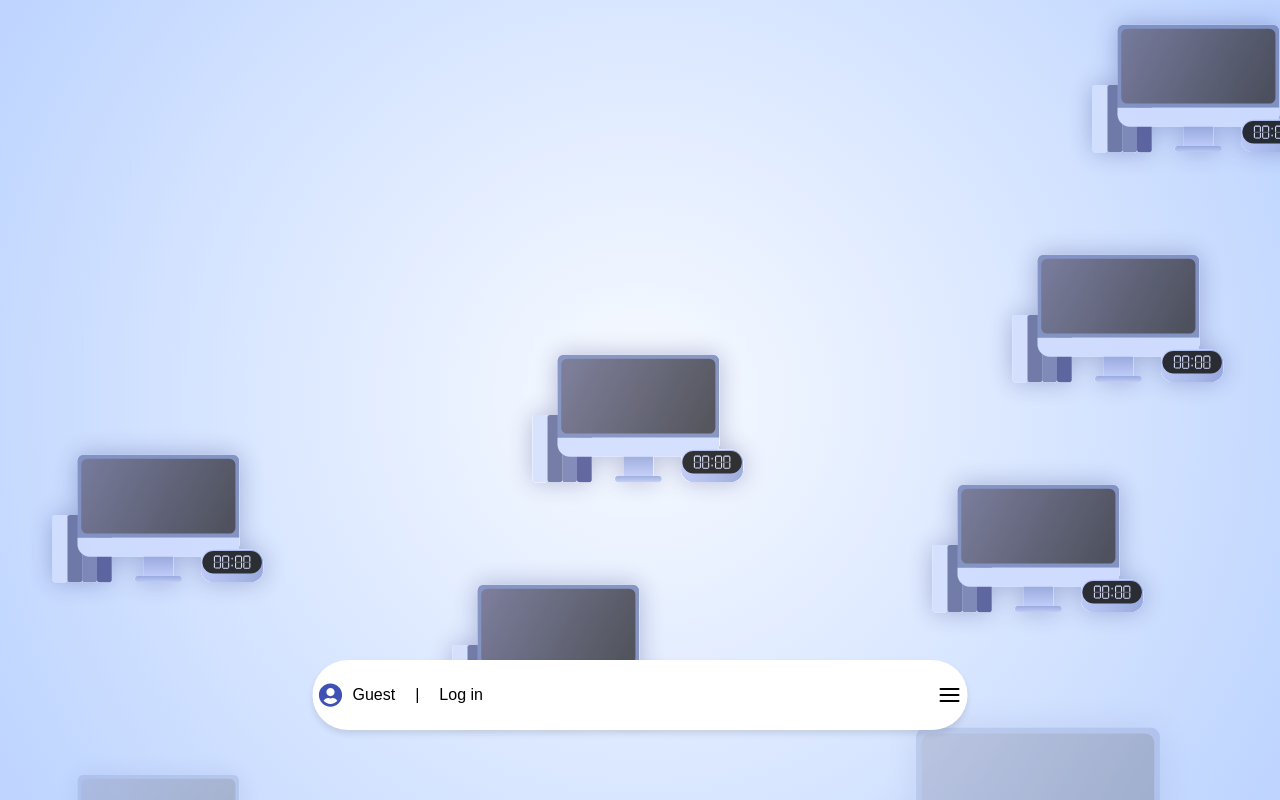
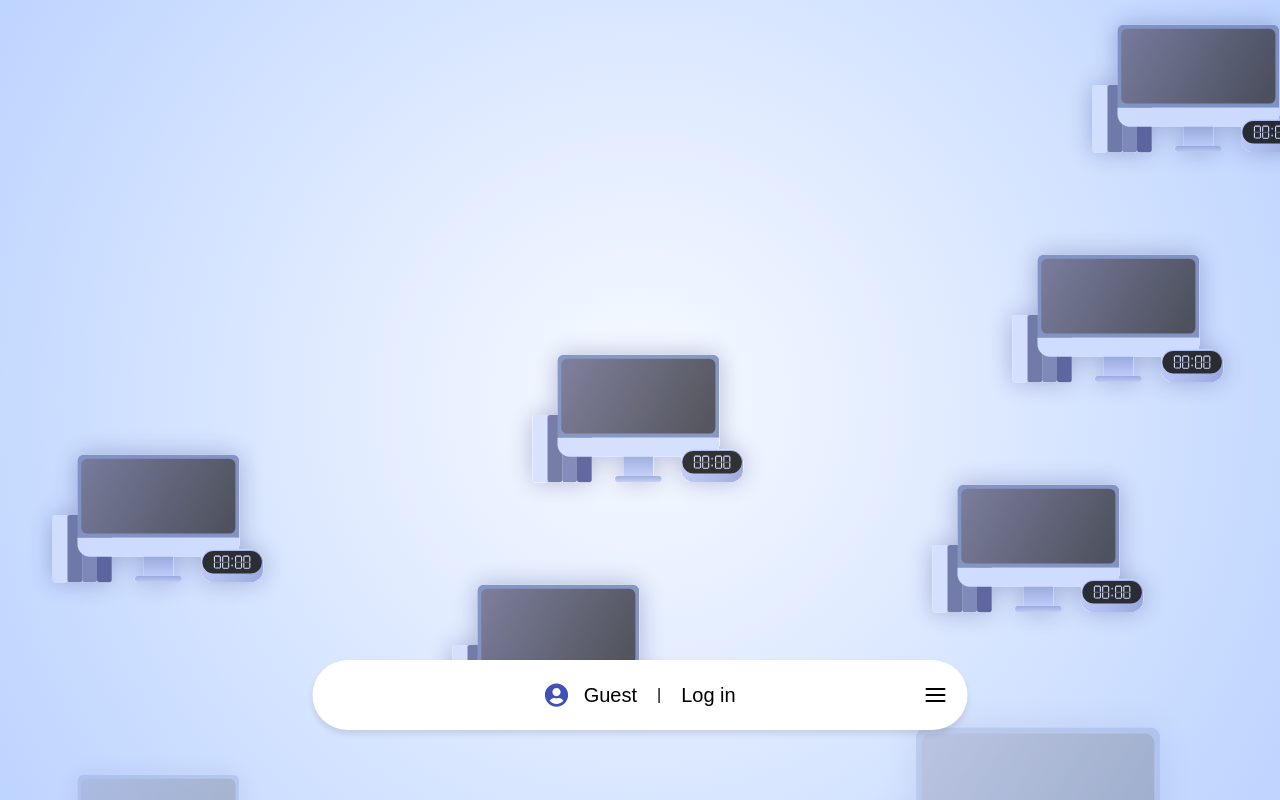
Before and after one commit to mynameSumin/dang-il-frontend, a React (Create React App) app: page / in a window 1280 px wide. Built offline with nearby package versions, Linux system fonts and the light colour scheme.

Commit message:
chore: guest모드 시 버튼 css 구현. user모드일때는 버튼 디자인 미구현

```diff
--- a/src/pages/MainPage.js
+++ b/src/pages/MainPage.js
@@ -115,7 +115,7 @@ export default function MainPage() {
       <DeskField fakeData={fakeData} fieldRef={fieldRef} />
       <div ref={loginContainerRef} className="login-container">
         {userName === "Guest" ? (
-          <button onClick={handleLogin} className="login-button">
+          <button onClick={handleLogin} className="login-button-guest">
             <FaUserCircle className="guest-icon" />
             <span className="text-Guest">Guest</span>
             <span className="login-divider">|</span>
@@ -123,7 +123,7 @@ export default function MainPage() {
             <FiMenu className="list-icon" />
           </button>
         ) : (
-          <button className="login-button">
+          <button className="login-button-user">
             <img src="/images/search.png" alt="Search" className="search-img"/>
             <FaUserCircle className="user-icon" />
             <span className="username">{userName}</span>
--- a/src/styles/popup.css
+++ b/src/styles/popup.css
@@ -22,14 +22,156 @@ body {
   font-style: normal;
 }
 
+.login-container {
+  position: fixed;
+  bottom: 20px;
+  left: 50%;
+  transform: translateX(-50%);
+  z-index: 1000;
+  display: flex;
+  align-items: center;
+}
+
+.login-button-guest {
+  width: 655px;
+  height: 70px;
+  background-color: #ffffff;
+  border: none;
+  border-radius: 58px;
+  box-shadow: 0px 4px 6px rgba(0, 0, 0, 0.1);
+  font-size: 16px;
+  cursor: pointer;
+  display: flex;
+  align-items: center;
+  justify-content:center;
+  margin-bottom:50px;
+  position: relative;
+}
+
+.login-button:hover {
+  background-color: #f0f0f0;
+}
+
+.login-button:active {
+  background-color: #e0e0e0;
+}
+
+.guest-icon {
+  color: #3f51b5;
+  font-size: 24px;
+  margin-right: 15.32px;
+
+}
+
+.text-Guest {
+  margin-right: 10px;
+  font-size: 20px;
+  color: #000;
+}
+
+.login-divider {
+  margin: 0 10px;
+}
+
+.text-Login {
+  margin-left: 10px;
+  font-size: 20px;
+  color: #000;
+}
+
+.list-icon {
+  font-size: 24px;
+  color: #000;
+  position: absolute;
+  right: 20px;
+  }
+
+/* 위에는 guest 모드의 css */
+.login-button-user {
+  width: 655px;
+  height: 70px;
+  background-color: #ffffff;
+  border: none;
+  border-radius: 58px;
+  box-shadow: 0px 4px 6px rgba(0, 0, 0, 0.1);
+  font-size: 16px;
+  cursor: pointer;
+  display: flex;
+  align-items: center;
+  justify-content:center;
+  margin-bottom:50px;
+  position: relative;
+}
+
+.user-icon {
+  width: 52px;
+  height: 53px;
+  background-color: #ddd;
+  border-radius: 50%;
+  display: inline-block;
+  line-height: 50px;
+  text-align: center;
+  font-size: 12px;
+  margin-bottom: 16.65px;
+  color: white;
+}
+
+.user-name {
+  font-size: 18px;
+}
+.user-time {
+  margin-top: 8px;
+  font-size: 14px;
+  opacity: 0.5;
+}
+
+.dropdown {
+  position: relative;
+  display: inline-block;
+}
+
+.dropdown-button {
+  background-color: transparent;
+  border: none;
+  cursor: pointer;
+}
+
+.dropdown-content {
+  display: flex;
+  flex-direction: column;
+  position: absolute;
+  background-color: white;
+  min-width: 160px;
+  box-shadow: 0px 8px 16px 0px rgba(0,0,0,0.2);
+  z-index: 1;
+}
+
+.dropdown-content a,
+.dropdown-content button {
+  color: black;
+  padding: 12px 16px;
+  text-decoration: none;
+  display: block;
+  background: none;
+  border: none;
+  text-align: left;
+}
+
+.dropdown-content a:hover,
+.dropdown-content button:hover {
+  background-color: #f1f1f1;
+}
+
+/* 위에는 user mode css임 */
+
 .popup {
-  position: fixed; /* 화면에 고정 */
-  top: 50%; /* 화면의 세로 중앙 */
-  left: 50%; /* 화면의 가로 중앙 */
+  position: fixed;
+  top: 50%;
+  left: 50%;
   transform: translate(
     -50%,
     -50%
-  ); /* 팝업 크기 기준으로 정확한 중앙으로 이동 */
+  );
   background-color: white;
   width: 341px;
   height: 395px;
@@ -71,89 +213,6 @@ body {
   margin-bottom: 38px;
   font-size: 18px;
   font-weight: 400;
-}
-
-.user-icon {
-  width: 52px;
-  height: 53px;
-  background-color: #ddd;
-  border-radius: 50%;
-  display: inline-block;
-  line-height: 50px;
-  text-align: center;
-  font-size: 12px;
-  margin-bottom: 16.65px;
-  color: white;
-}
-
-.user-name {
-  font-size: 18px;
-}
-.user-time {
-  margin-top: 8px;
-  font-size: 14px;
-  opacity: 0.5;
-}
-
-.login-container {
-  position: fixed;
-  bottom: 20px;
-  left: 50%;
-  transform: translateX(-50%);
-  z-index: 1000;
-  display: flex;
-  align-items: center;
-}
-
-.login-button {
-  width: 655px;
-  height: 70px;
-  background-color: #ffffff;
-  border: none;
-  border-radius: 58px;
-  box-shadow: 0px 4px 6px rgba(0, 0, 0, 0.1);
-  font-size: 16px;
-  cursor: pointer;
-  display: flex;
-  align-items: center;
-  justify-content:space-between;
-  margin-bottom:50px;
-}
-
-.login-button:hover {
-  background-color: #f0f0f0;
-}
-
-.login-button:active {
-  background-color: #e0e0e0;
-}
-
-.guest-icon {
-  color: #3f51b5; /* 아이콘 색상 */
-  font-size: 24px; /* 아이콘 크기 */
-  margin-right: 10px; /* 아이콘과 텍스트 간격 */
-}
-
-.text-Guest {
-  margin-right: 10px; /* Guest 텍스트와 구분선 간격 */
-  font-size: 16px;
-  color: #000;
-}
-
-.login-divider {
-  margin: 0 10px;
-}
-
-.text-Login {
-  margin-left: 10px; /* 구분선과 Log in 텍스트 간격 */
-  font-size: 16px;
-  color: #000;
-}
-
-.list-icon {
-  margin-left: auto;
-  font-size: 24px; /* 아이콘 크기 */
-  color: #000; /* 아이콘 색상 */
 }
 
 .modal {
@@ -294,40 +353,3 @@ body {
 .login-container.blurred {
   filter: blur(5px);
 }
-
-.dropdown {
-  position: relative;
-  display: inline-block;
-}
-
-.dropdown-button {
-  background-color: transparent;
-  border: none;
-  cursor: pointer;
-}
-
-.dropdown-content {
-  display: flex;
-  flex-direction: column;
-  position: absolute;
-  background-color: white;
-  min-width: 160px;
-  box-shadow: 0px 8px 16px 0px rgba(0,0,0,0.2);
-  z-index: 1;
-}
-
-.dropdown-content a,
-.dropdown-content button {
-  color: black;
-  padding: 12px 16px;
-  text-decoration: none;
-  display: block;
-  background: none;
-  border: none;
-  text-align: left;
-}
-
-.dropdown-content a:hover,
-.dropdown-content button:hover {
-  background-color: #f1f1f1;
-}
```
